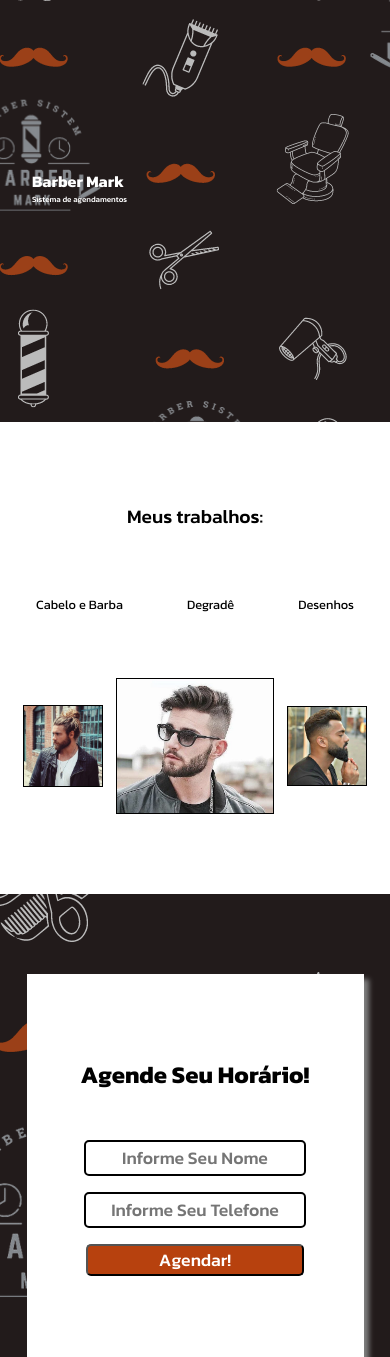
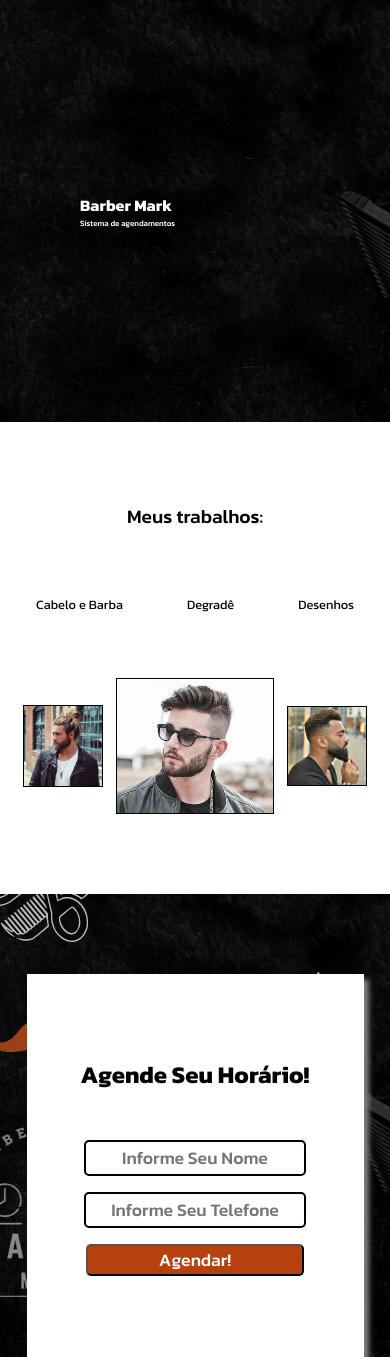
Before and after one commit to Vitor-Loli/Barber_Mark, a PHP site: page /inicio.html in a window 390 px wide. Shown: the part 160-1517 px from the top of the page. Run offline with PHP 8.4, Linux system fonts and the light colour scheme.

Commit message:
mudanças no design

```diff
--- a/assets/css/inicio.css
+++ b/assets/css/inicio.css
@@ -105,17 +105,24 @@
 
 .apresentacao{
     position: relative;
+    display: flex;
+    justify-content: flex-start;
+    align-items: center;
     width: 100%;
     height: 80vh;
-    background-image: url(../images/background.png);
+    background-image: url(../images/background3.png);
 }
 
 .apresentacao .informacoes{
-    position: absolute;
-    top: 40%;
-    left: 5rem;
-    z-index: 1;
+    margin-left: 5rem;
     color: #ffffff;
+
+}
+
+.apresentacao .img img{
+    width: 500px;
+    color: #ffffff;
+    display: none;
 }
 
 .apresentacao .informacoes h1{
@@ -198,7 +205,7 @@
     height: auto;
     padding-top: 5rem;
     padding-bottom: 5rem;
-    background-image: url(../images/background.png);
+    background-image: url(../images/background2.png);
     display: flex;
     align-items: center;
     justify-content: center;
@@ -386,7 +393,7 @@
         position: relative;
         width: 100%;
         height: 60vh;
-        background-image: url(../images/background-menor.png);
+        background-image: url(../images/background3.png);
     }
 
     .trabalhos .carrossel{
@@ -460,7 +467,7 @@
         position: relative;
         width: 100%;
         height: 50vh;
-        background-image: url(../images/background-menor.png);
+        background-image: url(../images/background3.png);
     }
 
     .apresentacao .informacoes{
@@ -517,7 +524,7 @@
         position: relative;
         width: 100%;
         height: 50vh;
-        background-image: url(../images/background-menor.png);
+        background-image: url(../images/background3.png);
     }
 
     .apresentacao .informacoes p{
--- a/inicio.html
+++ b/inicio.html
@@ -52,6 +52,10 @@
             <div class="informacoes">
                 <h1>Barber Mark</h1>
                 <p>Sistema de agendamentos</p>
+            </div>
+
+            <div class="img">
+                <img src="assets/images/logo.png" alt="">
             </div>
 
         </div>
```
Also changed, not shown: assets/images/background-menor2.png (added), assets/images/background2.png (added), assets/images/background3.png (added).
